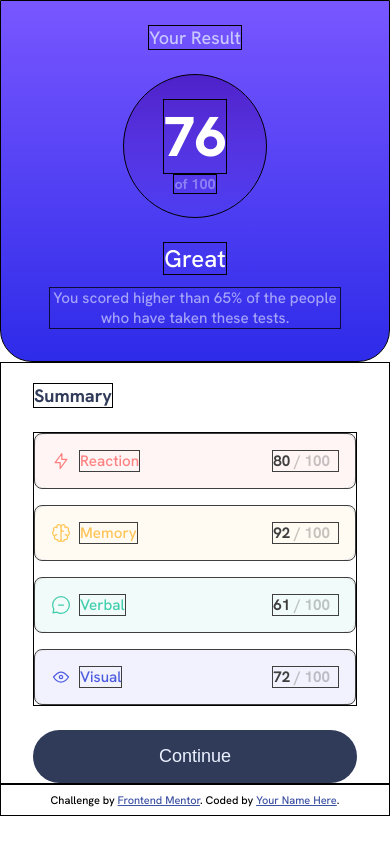
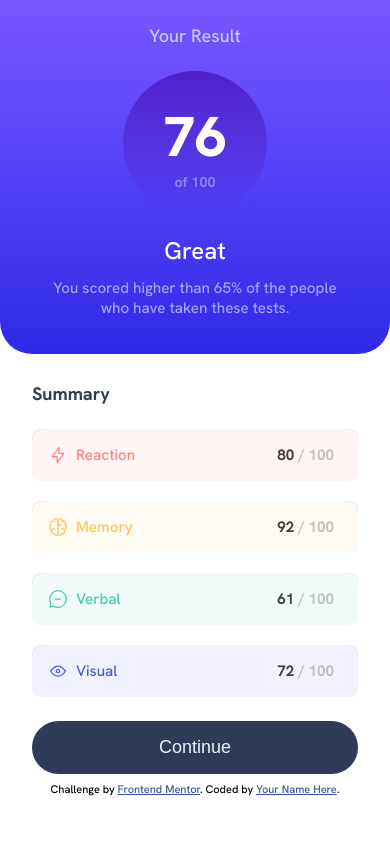
Before and after one commit to Ozzy-codes/frontendMentor-resultSummaryComponent, a plain HTML site: page index.html in a window 390 px wide. Drawn offline with Linux system fonts and the light colour scheme.

Commit message:
resize margin and paddinig of first draft
Utilize vector graphics software to compare a full screenshot of the mobile version
to the provided mobile desgin

```diff
--- a/app.css
+++ b/app.css
@@ -13,9 +13,9 @@ body {
     flex-direction: column;
 }
 
-div {
+/* div {
     border: .5px solid black;
-}
+} */
 
 .marginTop>*+* {
     margin-top: 1.5rem;
@@ -28,7 +28,7 @@ div {
 
 .total {
     align-items: center;
-    padding: 1.5rem 3rem 2rem 3rem;
+    padding: 1.5rem 3rem 2.25rem 3rem;
     border-radius: 0 0 2rem 2rem;
     background: linear-gradient(to top, hsl(241, 81%, 54%), hsl(252, 100%, 67%));
     color: hsl(241, 100%, 89%);
@@ -37,6 +37,7 @@ div {
 .total>*:nth-child(3) {
     color: white;
     font-size: 1.5rem;
+    margin-top: 1.25rem;
 }
 
 .total>*:last-child {
@@ -56,23 +57,20 @@ div {
     font-size: .90rem;
     color: hsl(241, 100%, 89%, .5);
     font-weight: 700;
+    margin-bottom: 1.5rem;
 }
-
-/* .score>*+* {
-    margin-top: 1rem;
-} */
 
 .total .score {
     width: 9rem;
     height: 9rem;
     border-radius: 50%;
-    justify-content: center;
+    justify-content: end;
     align-items: center;
     background: linear-gradient(to top, hsla(241, 72%, 46%, 0), hsla(256, 72%, 46%, 1));
 }
 
 .itemizedSummary {
-    padding: 1.25rem 2rem 0 2rem;
+    padding: 1.75rem 2rem 0 2rem;
     align-items: flex-start;
 }
 
@@ -82,7 +80,7 @@ div {
 }
 
 .itemizedSummary>*:nth-child(2)>*+* {
-    margin-top: 1rem;
+    margin-top: 1.25rem;
 }
 
 .taskScore {
```
